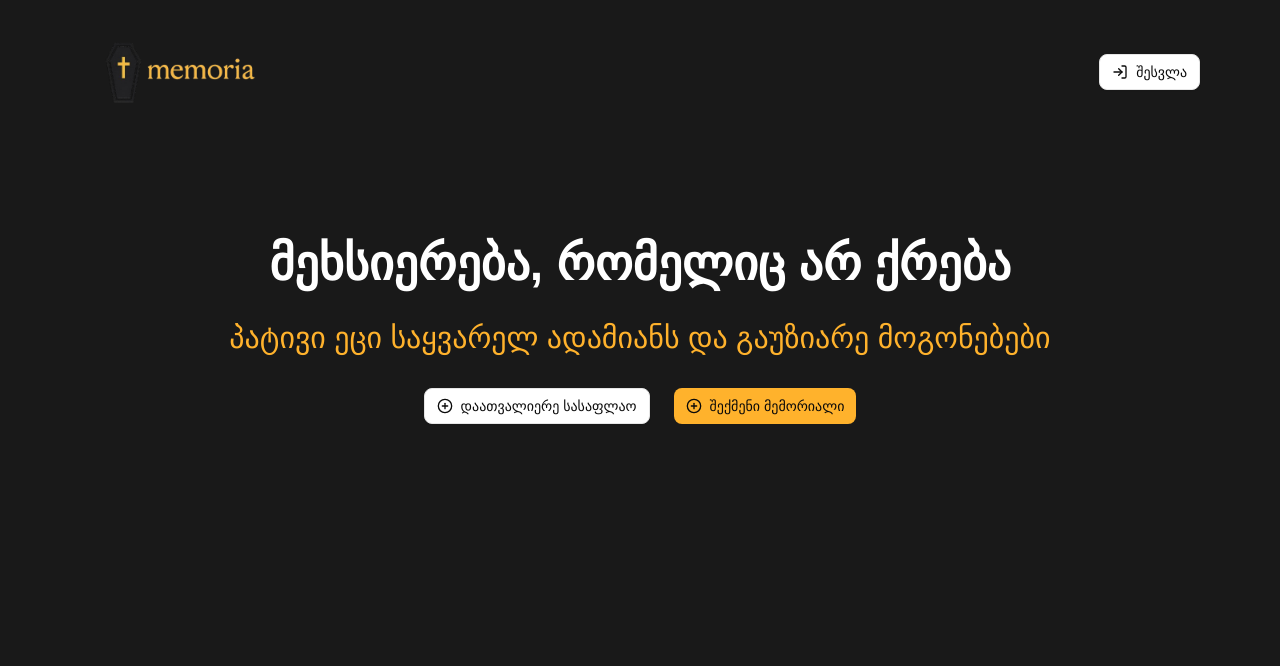
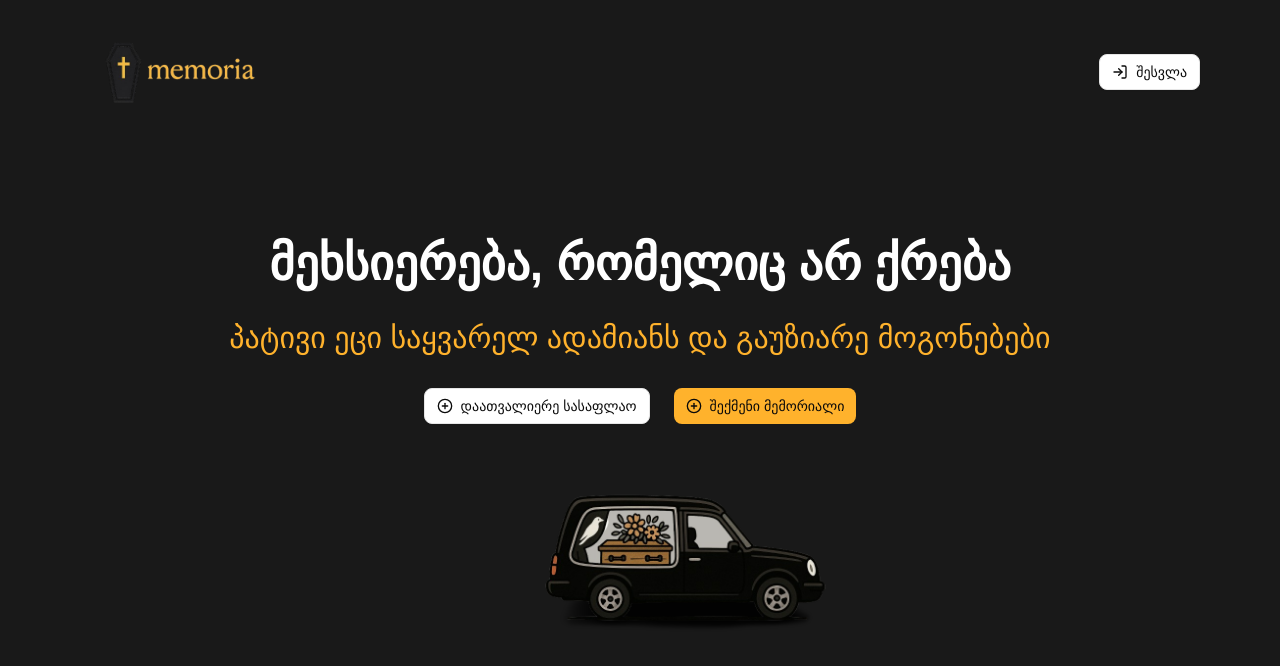
Before and after one commit to lukaChikashvili/memoria, a Next.js app in the folder client/: page / in a window 1280 px wide. Shown: the top 666 px of the page. Built offline with nearby package versions, Linux system fonts and the light colour scheme; no server answers; a web font is replaced by a local one.

Commit message:
add car animation

```diff
--- a/client/package.json
+++ b/client/package.json
@@ -27,6 +27,7 @@
     "class-variance-authority": "^0.7.1",
     "clsx": "^2.1.1",
     "date-fns": "^4.1.0",
+    "framer-motion": "^12.7.3",
     "lucide-react": "^0.488.0",
     "next": "15.3.0",
     "next-themes": "^0.4.6",
--- a/client/src/app/page.js
+++ b/client/src/app/page.js
@@ -1,8 +1,27 @@
+"use client"
+
 import { Button } from "@/components/ui/button";
 import { CirclePlus } from "lucide-react";
 import Link from "next/link";
+import katafalka from '../assets/katafalka.png'
+import Image from "next/image";
+import { motion, useAnimation } from 'framer-motion'
+import { useEffect } from "react";
 
 export default function Home() {
+
+  const controls = useAnimation();
+
+  useEffect(() => {
+    const animate = async () => {
+      while (true) {
+        await controls.start({ x: ["-100%", "100%"], transition: { duration: 10, ease: "easeInOut" } });
+         controls.set({ x: "-100%" });
+        await new Promise(res => setTimeout(res, 1000));
+      }
+    };
+    animate();
+  }, [controls]);
   return (
     <>
      <section className=" py-12 md:py-24">
@@ -24,6 +43,9 @@ export default function Home() {
             </Link>
           </div>
 
+          <motion.div animate={controls} className="w-full max-w-[300px] mx-auto">
+          <Image src={katafalka} alt="katafalka" />
+        </motion.div>
 
        </div>
      </section>
```
Also changed, not shown: client/src/assets/katafalka.png (added), 1 other file (tests, documents, lock files or other folders).
